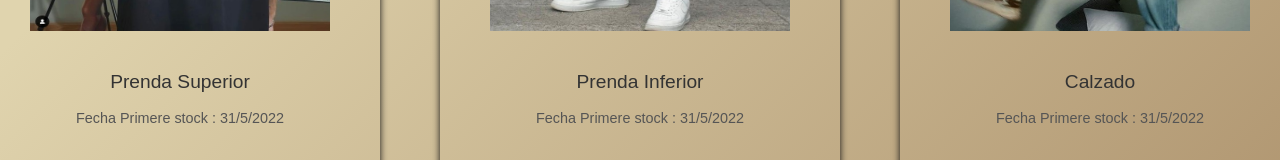
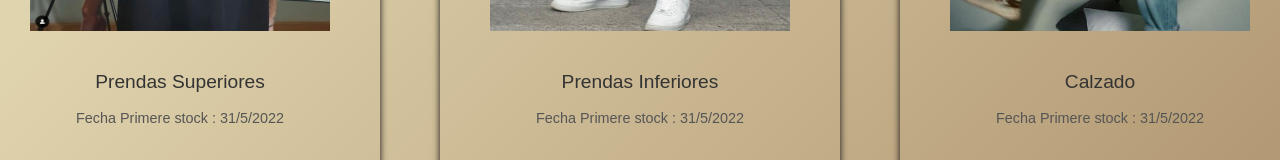
Before and after one commit to Rafatrucco/proyectoDigitalClothes-TruccoRafael, a website: page pages/productos.html in a window 1280 px wide. Shown: the part 600-760 px from the top of the page. Drawn offline with nearby package versions, Linux system fonts and the light colour scheme.

```diff
--- a/pages/productos.html
+++ b/pages/productos.html
@@ -37,7 +37,7 @@
                 </div>
 
                 <div class="informacion">
-                    <h1>Prenda Superior</h1>
+                    <h1>Prendas Superiores</h1>
                     <p class="fecha">Fecha Primere stock : 31/5/2022</p>
                 </div>
         </div>
@@ -49,7 +49,7 @@
             </div>
 
             <div class="informacion">
-                <h1>Prenda Inferior</h1>
+                <h1>Prendas Inferiores</h1>
                 <p class="fecha">Fecha Primere stock : 31/5/2022</p>
             </div>
         </div>
```
